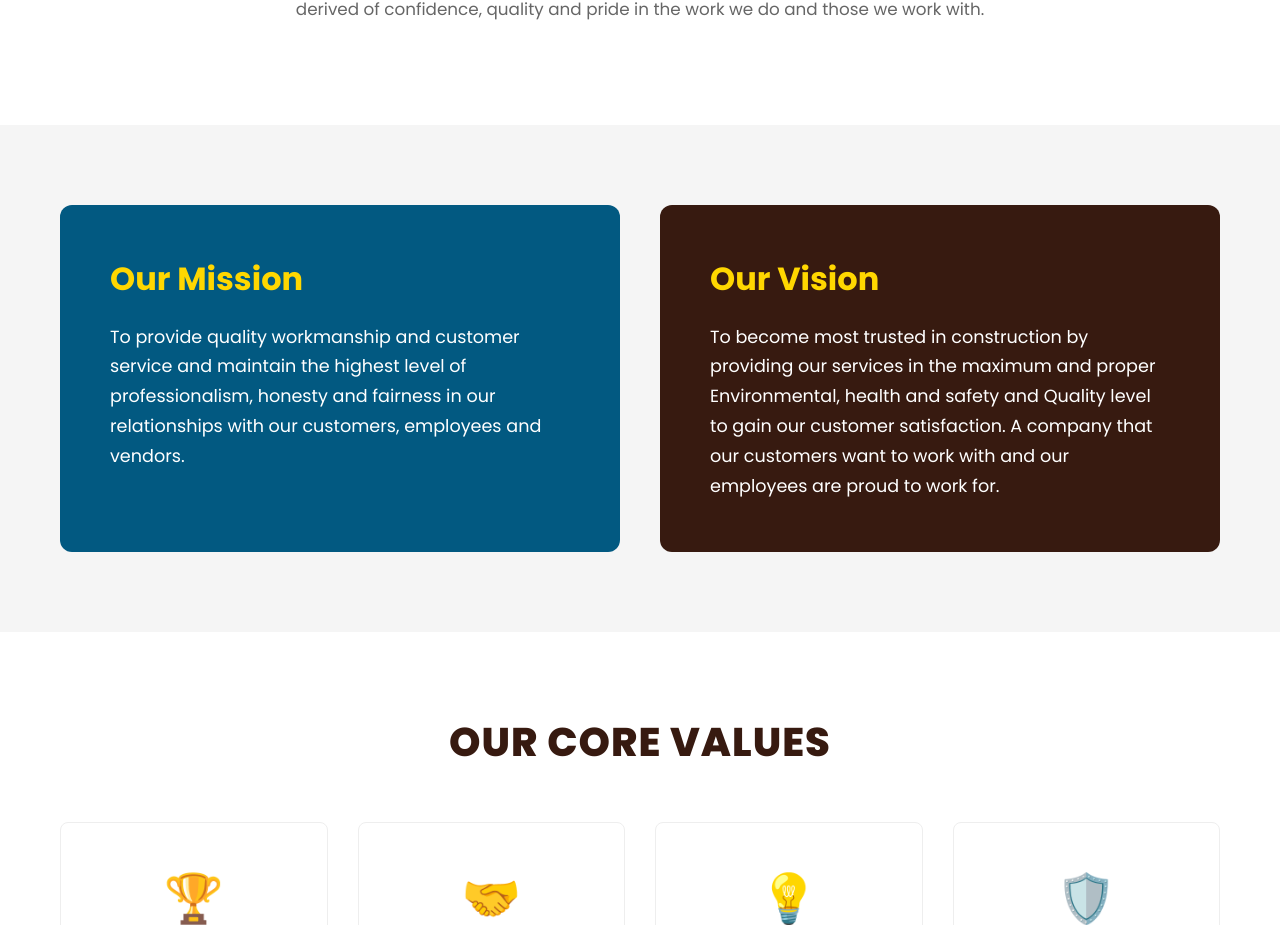
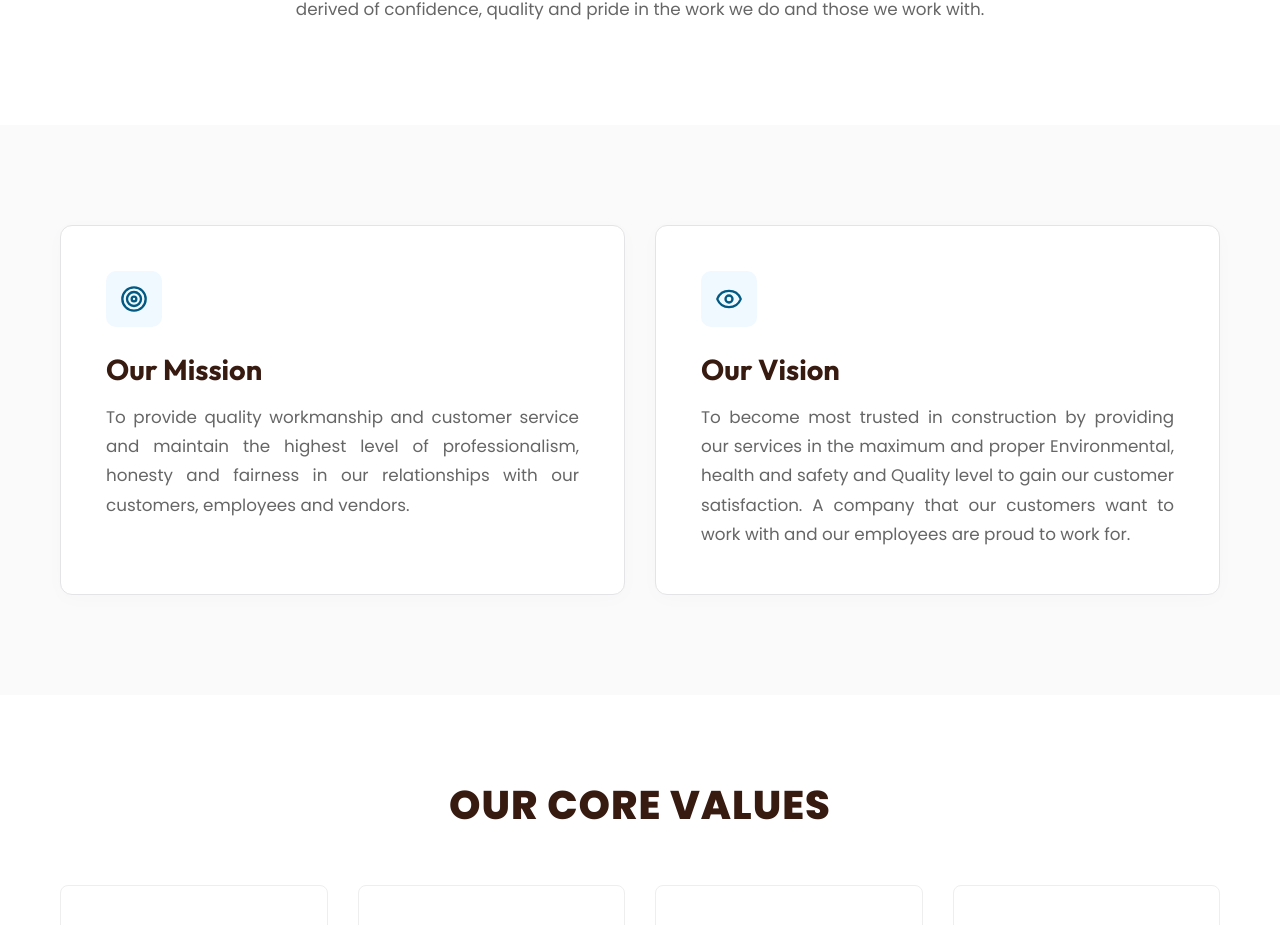
Before and after one commit to shwethainitiative-source/Himani-Construction, a React (Vite) app: page /about in a window 1280 px wide. Shown: the part 1017-1942 px from the top of the page. Built offline with nearby package versions, Linux system fonts and the light colour scheme.

Commit message:
style: redesign about page mission and vision section with modern corporate cards

```diff
--- a/src/pages/AboutUs.css
+++ b/src/pages/AboutUs.css
@@ -48,39 +48,66 @@
 
 
 .mission-vision {
-  padding: 80px 0;
-  background-color: var(--color-light-gray);
+  padding: 100px 0;
+  background-color: #fafafa; /* Clean zinc-50 light background */
 }
 
 .mv-container {
   display: grid;
   grid-template-columns: 1fr 1fr;
-  gap: 40px;
+  gap: 30px;
 }
 
 .mv-card {
-  padding: 50px;
+  background-color: var(--color-white);
+  padding: 45px;
   border-radius: 12px;
+  border: 1px solid #e4e4e7; /* Zinc-200 border */
+  box-shadow: 0 4px 20px rgba(0, 0, 0, 0.02);
+  transition: transform 0.3s ease, border-color 0.3s ease, box-shadow 0.3s ease;
+  display: flex;
+  flex-direction: column;
+  align-items: flex-start;
+}
+
+.mv-card:hover {
+  transform: translateY(-5px);
+  border-color: var(--color-beige);
+  box-shadow: 0 10px 30px rgba(0, 0, 0, 0.05);
+}
+
+.mv-icon-wrapper {
+  color: var(--color-sky-blue);
+  background-color: #f0f9ff; /* Soft sky blue tint */
+  width: 56px;
+  height: 56px;
+  border-radius: 10px;
+  display: flex;
+  align-items: center;
+  justify-content: center;
+  margin-bottom: 24px;
+  transition: all 0.3s ease;
+}
+
+.mv-card:hover .mv-icon-wrapper {
+  background-color: var(--color-sky-blue);
   color: var(--color-white);
 }
 
-.mission-card {
-  background-color: var(--color-sky-blue);
-}
-
-.vision-card {
-  background-color: var(--color-dark-brown);
-}
-
 .mv-card h3 {
-  font-size: 2rem;
-  margin-bottom: 20px;
-  color: var(--color-yellow);
+  font-size: 1.8rem;
+  font-weight: 700;
+  margin-bottom: 16px;
+  color: var(--color-dark-brown); /* Professional dark brown color */
+  font-family: 'Outfit', 'Poppins', sans-serif;
 }
 
 .mv-card p {
-  font-size: 1.1rem;
-  line-height: 1.7;
+  font-size: 1.05rem;
+  line-height: 1.75;
+  color: var(--color-text-muted); /* Soft professional gray description */
+  margin: 0;
+  text-align: justify;
 }
 
 .core-values {
--- a/src/pages/AboutUs.jsx
+++ b/src/pages/AboutUs.jsx
@@ -1,4 +1,5 @@
 import React from 'react';
+import { Target, Eye } from 'lucide-react';
 import './AboutUs.css';
 
 const AboutUs = () => {
@@ -28,15 +29,23 @@ const AboutUs = () => {
       {/* Mission & Vision */}
       <section className="mission-vision">
         <div className="container mv-container">
-          <div className="mv-card mission-card">
+          <div className="mv-card">
+            <div className="mv-icon-wrapper">
+              <Target size={28} />
+            </div>
             <h3>Our Mission</h3>
             <p>
-              To provide quality workmanship and customer service and maintain the highest level of professionalism, honesty and fairness in our relationships with our customers, employees and vendors.            </p>
+              To provide quality workmanship and customer service and maintain the highest level of professionalism, honesty and fairness in our relationships with our customers, employees and vendors.
+            </p>
           </div>
-          <div className="mv-card vision-card">
+          <div className="mv-card">
+            <div className="mv-icon-wrapper">
+              <Eye size={28} />
+            </div>
             <h3>Our Vision</h3>
             <p>
-              To become most trusted in construction by providing our services in the maximum and proper Environmental, health and safety and Quality level to gain our customer satisfaction. A company that our customers want to work with and our employees are proud to work for.            </p>
+              To become most trusted in construction by providing our services in the maximum and proper Environmental, health and safety and Quality level to gain our customer satisfaction. A company that our customers want to work with and our employees are proud to work for.
+            </p>
           </div>
         </div>
       </section>
```
